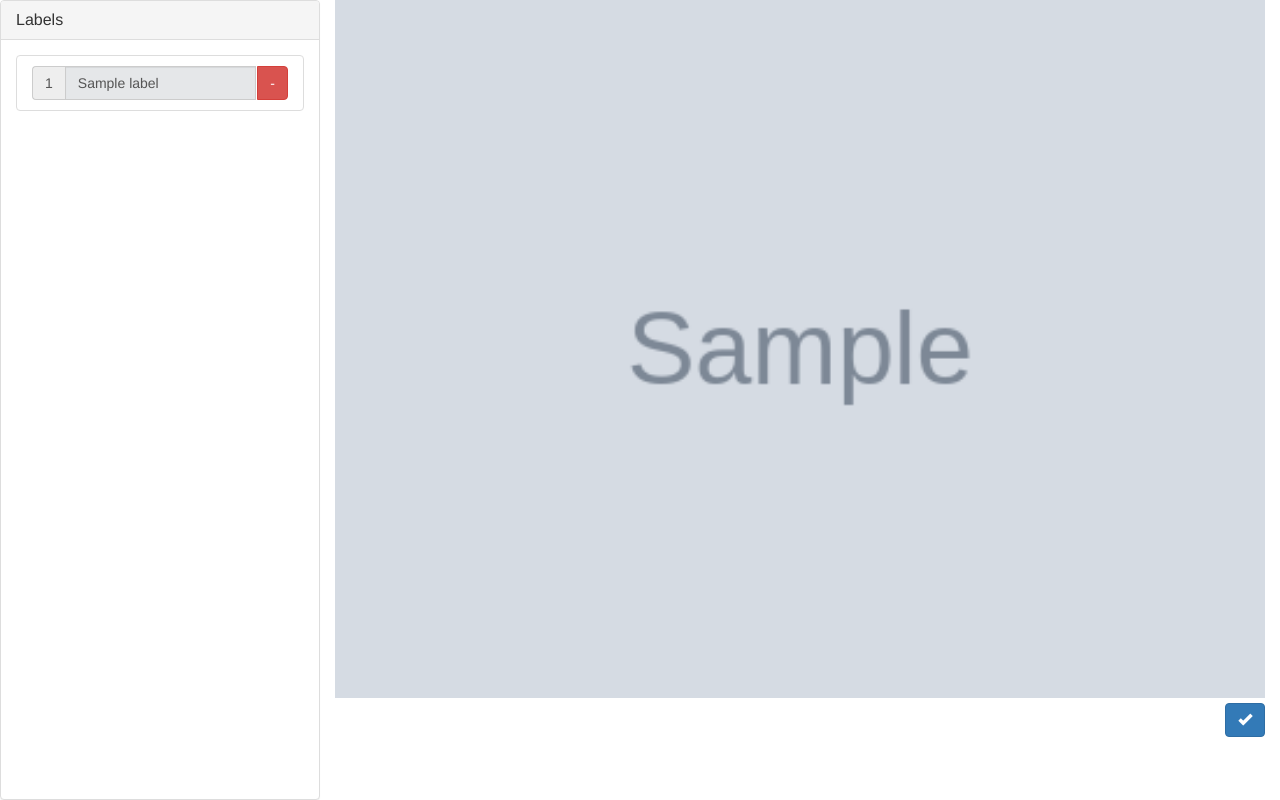
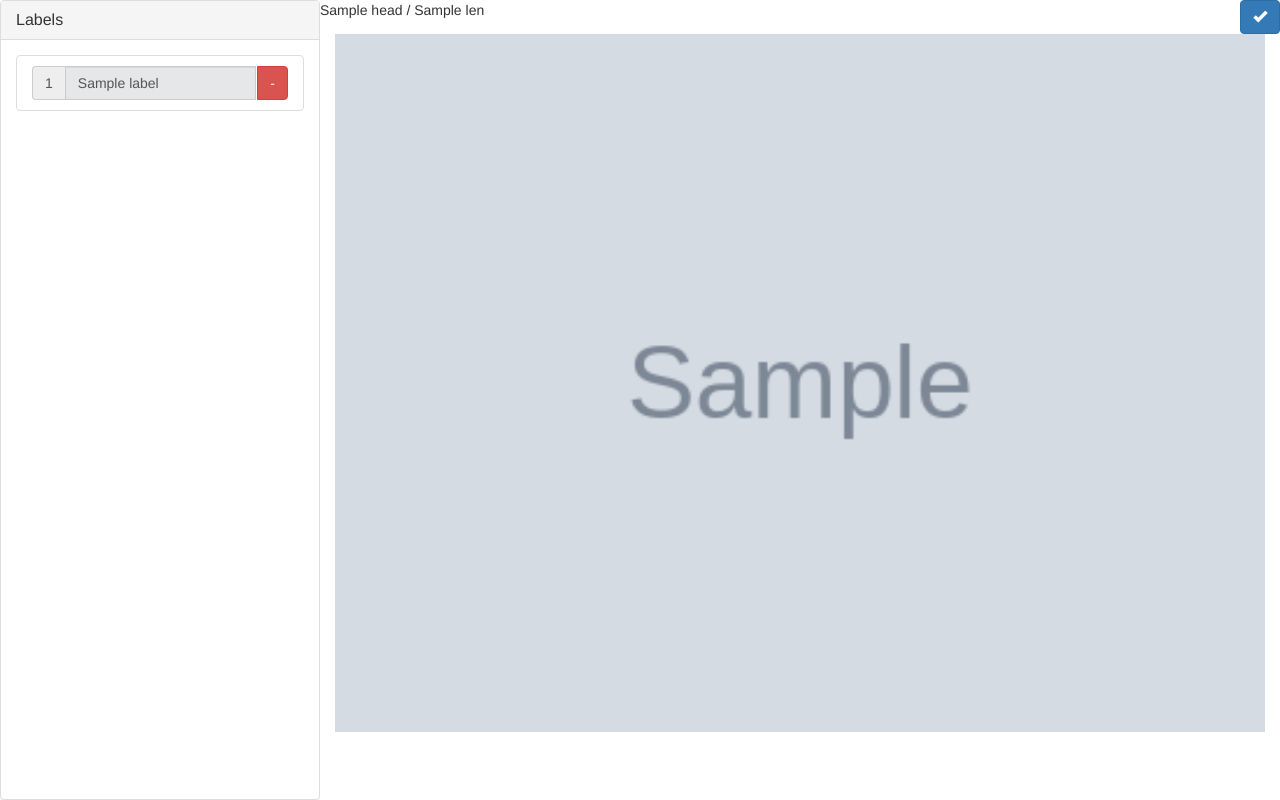
Before and after one commit to sgp715/simple_image_annotator, a Flask app: template templates/tagger.html in a window 1280 px wide. Run offline with Flask 2, Linux system fonts and the light colour scheme; the template is opened without the code that fills it: most values are stand-ins (such as "Sample title", 1, 10 or a date in 2020); grey boxes marked "Sample" are stand-in pictures; parts of the project's set-up code (start-up, migrations or seed data) failed here and were passed over; some libraries are stand-ins or nearby versions; some web fonts are replaced.

Commit message:
features

```diff
--- a/app.py
+++ b/app.py
@@ -22,7 +22,7 @@
         # {"id":"2", "name":"image", "ymin":0, "ymax":20, "xmin":6, "ymax":50}]
     not_end = not(app.config["HEAD"] == len(app.config["FILES"]) - 1)
     print(not_end)
-    return render_template('tagger.html', not_end=not_end, directory=directory, image=image, labels=labels)
+    return render_template('tagger.html', not_end=not_end, directory=directory, image=image, labels=labels, head=app.config["HEAD"] + 1, len=len(app.config["FILES"]))
 
 @app.route('/next')
 def next():
@@ -91,7 +91,7 @@
     files = None
     for (dirpath, dirnames, filenames) in walk(app.config["IMAGES"]):
         files = filenames
-    if len(files) == 0:
+    if files == None:
         print("No files")
         exit()
     app.config["HEAD"] = 0
--- a/templates/tagger.html
+++ b/templates/tagger.html
@@ -53,12 +53,8 @@
             z-index: 8000;
             margin-bottom:
             0px;">
-    <div style="overflow: scroll">
-        <canvas id="canvas" style="width:100%; height:90%; margin: 0; padding: 0;"></canvas>
-    </div>
-    <!-- <a href="/next" class="btn btn-primary" style="float:left;" type="button">
-      <span class="glyphicon glyphicon-arrow-left"></span>
-    </a> -->
+    <div class="row">
+    <text> {{ head }} / {{ len }} </text>
     {% if not_end %}
       <a href="/next" class="btn btn-primary" style="float:right;" type="button">
         <span class="glyphicon glyphicon-arrow-right"></span>
@@ -68,6 +64,13 @@
         <span class="glyphicon glyphicon-ok"> </span>
       </a>
     {% endif %}
+    </div>
+    <div style="overflow: scroll">
+        <canvas id="canvas" style="width:100%; height:80%; margin: 0; padding: 0;"></canvas>
+    </div>
+    <!-- <a href="/next" class="btn btn-primary" style="float:left;" type="button">
+      <span class="glyphicon glyphicon-arrow-left"></span>
+    </a> -->
     <script>
       var labels = {{ labels|tojson|safe }};
       var c = document.getElementById("canvas");
@@ -145,14 +148,14 @@
         clicked = !clicked;
       };
 
-      document.onkeydown = function(e) {
-        if ("key" in e) {
-          if(e.key == "Escape" || e.key == "Esc") {
-            clicked = false;
-            fPoint = {};
-          }
-        }
-      };
+      // document.onkeydown = function(e) {
+      //   if ("key" in e) {
+      //     if(e.key == "Escape" || e.key == "Esc") {
+      //       clicked = false;
+      //       fPoint = {};
+      //     }
+      //   }
+      // };
     </script>
 </div>
 </body>
```
